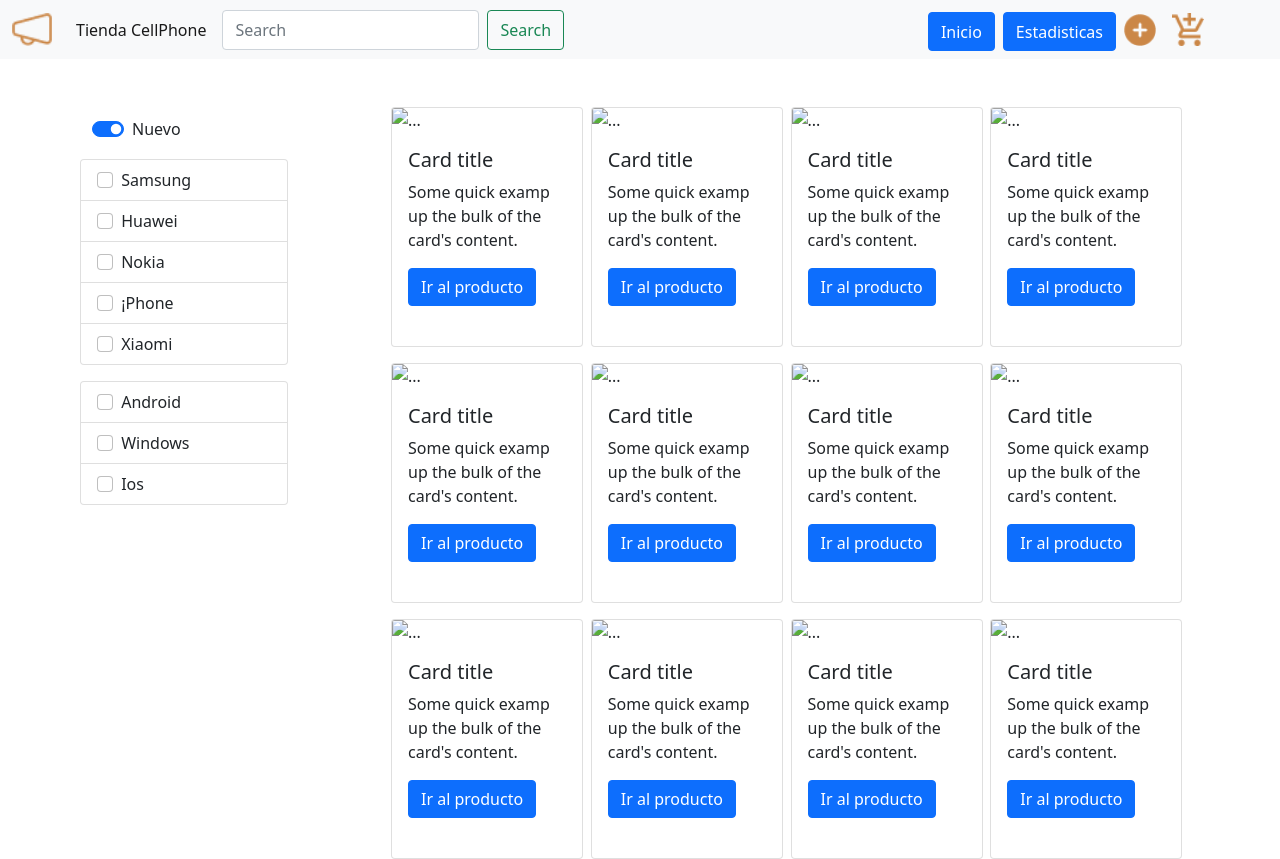
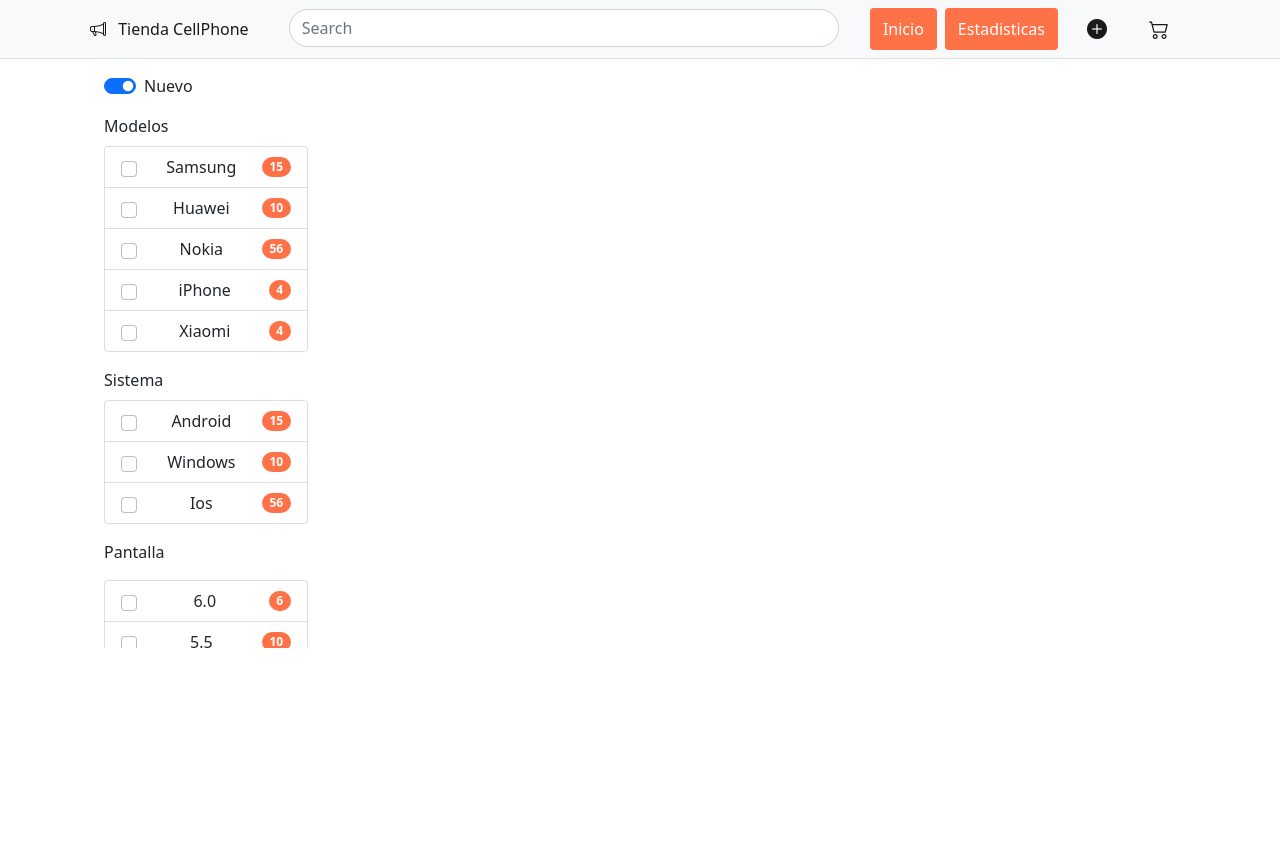
Before and after one commit to diego0043/FPI-CellPhoneStore, a plain HTML site: page index.html in a window 1280 px wide. After the commit the page ends 800 px from the top, so only its background shows below. Drawn offline with nearby package versions, Linux system fonts and the light colour scheme.

Commit message:
maquetacion

```diff
--- a/css/main.css
+++ /dev/null
@@ -1,3 +0,0 @@
-.titulo{
-    color: #CB8747,
-}
--- /dev/null
+++ b/css/styles.css
@@ -0,0 +1,49 @@
+
+.lateral-bar{
+  overflow-x: hidden;
+  overflow-y: auto;
+  height: 75vh;
+  border: 0px;
+  padding: 10px;
+  border-radius: 10px;
+  position: fixed;
+  width: 17rem;
+}
+
+.bg-01{
+  background-color: #FF7146  !important;
+}
+
+.bg-02{
+  background-color: #E2DBD7  !important;
+}
+
+.bg-03{
+  background-color: #FFFFFF   !important;
+}
+
+.bg-04{
+  background-color: #0B6873  !important;
+}
+
+
+
+@media (min-width: 992px) {
+  .input-bar  input {
+    width: 550px !important;
+  }
+ }
+
+ @media (min-width:992px){
+   .card-size div {
+      height:15.5rem !important;
+      width: 12rem !important;
+   }
+ }
+
+ @media (min-width: 576px) {
+  .card-size div {
+    height:15rem !important;
+    width: 10rem !important;
+ }
+ }
--- a/index.html
+++ b/index.html
@@ -4,282 +4,161 @@
 <head>
   <meta charset="UTF-8" />
   <meta http-equiv="X-UA-Compatible" content="IE=edge" />
-  <meta name="viewport" content="width=device-width, initial-scale=1.0" />
-  <title>CellPhone Ebay</title>
+  <meta name="viewport" content="width=device-width, initial-scale=1.0, user-scalable=no" />
+  <!-- cdn de bootstrap -->
   <link href="https://cdn.jsdelivr.net/npm/bootstrap@5.1.1/dist/css/bootstrap.min.css" rel="stylesheet"
     integrity="sha384-F3w7mX95PdgyTmZZMECAngseQB83DfGTowi0iMjiWaeVhAn4FJkqJByhZMI3AhiU" crossorigin="anonymous" />
-  <link rel="stylesheet" href="css/main.css">
+  <!-- iconos de bootstrap -->
+  <link rel="stylesheet" href="https://cdn.jsdelivr.net/npm/bootstrap-icons@1.5.0/font/bootstrap-icons.css">
+  <!-- hoja de estilos custom -->
+  <link rel="stylesheet" href="css/styles.css">
+
+  <title>Tienda CellPhone</title>
 </head>
 
 <body>
 
   <!-- navbar-->
-  <nav class="navbar navbar-expand-lg navbar-light bg-light d-fixed">
-    <div class="container-fluid">
-      <a class="navbar-brand" href="#">
-        <img src="assets/Group.png" alt="" width="40">
-      </a>
-      <button class="navbar-toggler" type="button" data-bs-toggle="collapse" data-bs-target="#navbarSupportedContent"
-        aria-controls="navbarSupportedContent" aria-expanded="false" aria-label="Toggle navigation">
-        <span class="navbar-toggler-icon"></span>
-      </button>
-      <div class="collapse navbar-collapse" id="navbarSupportedContent">
+  <header>
+    <nav class="navbar navbar-expand-lg navbar-light bg-light fixed-top border-bottom">
+      <div class="container">
+
+        <button class="navbar-toggler" type="button" data-bs-toggle="collapse" data-bs-target="#navbarSupportedContent"
+          aria-controls="navbarSupportedContent" aria-expanded="false" aria-label="Toggle navigation">
+          <span class="navbar-toggler-icon"></span>
+        </button>
         <ul class="navbar-nav me-auto mb-2 mb-lg-0">
           <li class="nav-item">
-            <a class="nav-link active titulo me-2" aria-current="page" href="#">Tienda CellPhone</a>
+            <a class="nav-link active d-none d-sm-none d-md-none d-lg-block me-2" aria-current="page" href="#">
+              <i class="bi bi-megaphone me-2"></i>
+              Tienda CellPhone
+            </a>
           </li>
-          <form class="d-flex">
-            <input class="form-control me-2" type="search" placeholder="Search" aria-label="Search" />
-            <button class="btn btn-outline-success" type="submit">
-              Search
-            </button>
-          </form>
+          <li class="input-bar nav-item">
+            <form class="d-flex">
+              <input class="form-control rounded-pill search ms-4" type="search" placeholder="Search"
+                aria-label="Search" />
+            </form>
+          </li>
         </ul>
-        <ul class="navbar-nav">
-          <button type="submit" class="btn btn-primary me-2 mt-1">Inicio</button>
-          <button type="submit" class="btn btn-primary me-2 mt-1">Estadisticas</button>
-          <a class="navbar-brand" href="#">
-            <img src="assets/agregar.png" alt="" width="32">
-          </a>
-          <a class="navbar-brand" href="#">
-            <img src="assets/Vector.png" alt="" width="32" class="me-5">
-          </a>
-        </ul>
+        <div class="collapse navbar-collapse" id="navbarSupportedContent">
+          <ul class="navbar-nav me-auto mb-2 mb-lg-0">
+            <li class="nav-item  .d-sm-block  d-lg-none">
+              <a class="nav-link active  me-2" aria-current="page" href="#">
+                <i class="bi bi-megaphone me-2"></i>
+                Tienda CellPhone
+              </a>
+            </li>
+          </ul>
+          <ul class="navbar-nav">
+            <button type="submit" class="btn bg-01 text-white me-2 ">Inicio</button>
+            <button type="submit" class="btn bg-01 text-white me-3 ">Estadisticas</button>
+            <a class="navbar-brand btn" href="#">
+              <i class="bi bi-plus-circle-fill"></i>
+            </a>
+            <a class="navbar-brand btn" href="#">
+              <i class="bi bi-cart2"></i>
+            </a>
+          </ul>
+        </div>
+      </div>
+    </nav>
+  </header>
+  <!-- fin de barra de navigation -->
 
-      </div>
-    </div>
-  </nav>
+  <div class="container mt-4">
+    <div class="row">
+      <!-- left menu-->
+      <div class="col-lg-3 d-xl-block d-md-none d-sm-none d-lg-block d-none mt-4 overflow-auto lateral-bar" >
+        <div class="container">
 
-  <div class="container mt-5">
-    <div class="row">
-
-      <div class="col-3 ">
-        <div class="container-fluid row" style="overflow-x: hidden; overflow-y: auto; height: 25em; border: 0px; padding: 10px; border-radius: 10px; position: fixed; width: 15rem;">
-          <div class="col-12 m-0">
-            <div class="form-check form-switch ">
-              <label class="form-check-label" for="flexSwitchCheckChecked">Nuevo</label>
-              <input class="form-check-input" type="checkbox" id="flexSwitchCheckChecked" checked>
-            </div>
+          <!-- switch -->
+          <div class="form-check form-switch mb-2 mt-3">
+            <label class="form-check-label" for="flexSwitchCheckChecked">Nuevo</label>
+            <input class="form-check-input" type="checkbox" id="flexSwitchCheckChecked" checked>
           </div>
 
-          <ul class="list-group mt-3">
-            <li class="list-group-item">
+          <!-- left menu lists-->
+
+          <!-- model list-->
+          <label class="mt-2 mb-2" for="brand">Modelos</label>
+          <ul class="list-group" id="brand">
+            <li class="list-group-item d-flex justify-content-between align-items-center">
               <input class="form-check-input me-1" type="checkbox" value="" aria-label="...">
               Samsung
+              <span class="badge bg-01 rounded-pill">15</span>
             </li>
-            <li class="list-group-item">
+            <li class="list-group-item d-flex justify-content-between align-items-center">
               <input class="form-check-input me-1" type="checkbox" value="" aria-label="...">
               Huawei
+              <span class="badge bg-01 rounded-pill">10</span>
             </li>
-            <li class="list-group-item">
+            <li class="list-group-item d-flex justify-content-between align-items-center">
               <input class="form-check-input me-1" type="checkbox" value="" aria-label="...">
               Nokia
+              <span class="badge bg-01 rounded-pill">56</span>
             </li>
-            <li class="list-group-item">
+            <li class="list-group-item d-flex justify-content-between align-items-center">
               <input class="form-check-input me-1" type="checkbox" value="" aria-label="...">
-              ¡Phone
+              iPhone
+              <span class="badge bg-01 rounded-pill">4</span>
             </li>
-            <li class="list-group-item">
+            <li class="list-group-item d-flex justify-content-between align-items-center">
               <input class="form-check-input me-1" type="checkbox" value="" aria-label="...">
               Xiaomi
+              <span class="badge bg-01 rounded-pill">4</span>
             </li>
           </ul>
 
-          <ul class="list-group mt-3">
-            <li class="list-group-item">
+          <!-- system list-->
+          <label class="mt-3 mb-2" for="system">Sistema</label>
+          <ul class="list-group" id="system">
+            <li class="list-group-item d-flex justify-content-between align-items-center">
               <input class="form-check-input me-1" type="checkbox" value="" aria-label="...">
               Android
+              <span class="badge bg-01 rounded-pill">15</span>
             </li>
-            <li class="list-group-item">
+            <li class="list-group-item d-flex justify-content-between align-items-center">
               <input class="form-check-input me-1" type="checkbox" value="" aria-label="...">
               Windows
+              <span class="badge bg-01 rounded-pill">10</span>
             </li>
-            <li class="list-group-item">
+            <li class="list-group-item d-flex justify-content-between align-items-center">
               <input class="form-check-input me-1" type="checkbox" value="" aria-label="...">
               Ios
+              <span class="badge bg-01 rounded-pill">56</span>
             </li>
           </ul>
 
-          <ul class="list-group mt-3">
-            <li class="list-group-item">
+          <!-- screen list-->
+          <label class="mt-3 mb-3" for="screen">Pantalla</label>
+          <ul class="list-group mb-3" id="screen">
+            <li class="list-group-item d-flex justify-content-between align-items-center">
               <input class="form-check-input me-1" type="checkbox" value="" aria-label="...">
               6.0
+              <span class="badge bg-01 rounded-pill">6</span>
             </li>
-            <li class="list-group-item">
+            <li class="list-group-item d-flex justify-content-between align-items-center">
               <input class="form-check-input me-1" type="checkbox" value="" aria-label="...">
               5.5
+              <span class="badge bg-01 rounded-pill">10</span>
             </li>
-            <li class="list-group-item">
+            <li class="list-group-item d-flex justify-content-between align-items-center">
               <input class="form-check-input me-1" type="checkbox" value="" aria-label="...">
               5
+              <span class="badge bg-01 rounded-pill">5</span>
             </li>
           </ul>
-        </div>
-      </div>
 
-      <div class="col-9">
-        <div class="container" style="height: 25em;">
-          <div class="row row-cols-2 row-cols-lg-4 g-2 g-lg-3">
-            <!--card 1-->
-            <div class="col-3">
-              <div class="card" style="width: 12rem; height: 15rem;">
-                <img src="..." class="card-img-top" alt="...">
-                <div class="card-body">
-                  <h5 class="card-title">Card title</h5>
-                  <p class="card-text">Some quick examp up the bulk of the card's content.</p>
-                  <a href="#" class="btn btn-primary">Ir al producto</a>
-                </div>
-              </div>
-            </div>
-
-            <!--card 2-->
-            <div class="col-3">
-              <div class="card" style="width: 12rem; height: 15rem;">
-                <img src="..." class="card-img-top" alt="...">
-                <div class="card-body">
-                  <h5 class="card-title">Card title</h5>
-                  <p class="card-text">Some quick examp up the bulk of the card's content.</p>
-                  <a href="#" class="btn btn-primary">Ir al producto</a>
-                </div>
-              </div>
-            </div>
-
-
-            <!--card 3-->
-            <div class="col-3">
-              <div class="card" style="width: 12rem; height: 15rem;">
-                <img src="..." class="card-img-top" alt="...">
-                <div class="card-body">
-                  <h5 class="card-title">Card title</h5>
-                  <p class="card-text">Some quick examp up the bulk of the card's content.</p>
-                  <a href="#" class="btn btn-primary">Ir al producto</a>
-                </div>
-              </div>
-            </div>
-
-
-            <!--card 4-->
-            <div class="col-3">
-              <div class="card" style="width: 12rem; height: 15rem;">
-                <img src="..." class="card-img-top" alt="...">
-                <div class="card-body">
-                  <h5 class="card-title">Card title</h5>
-                  <p class="card-text">Some quick examp up the bulk of the card's content.</p>
-                  <a href="#" class="btn btn-primary">Ir al producto</a>
-                </div>
-              </div>
-            </div>
-
-
-            <!--card 5-->
-            <div class="col-3">
-              <div class="card" style="width: 12rem; height: 15rem;">
-                <img src="..." class="card-img-top" alt="...">
-                <div class="card-body">
-                  <h5 class="card-title">Card title</h5>
-                  <p class="card-text">Some quick examp up the bulk of the card's content.</p>
-                  <a href="#" class="btn btn-primary">Ir al producto</a>
-                </div>
-              </div>
-            </div>
-
-
-            <!--card 6-->
-            <div class="col-3">
-              <div class="card" style="width: 12rem; height: 15rem;">
-                <img src="..." class="card-img-top" alt="...">
-                <div class="card-body">
-                  <h5 class="card-title">Card title</h5>
-                  <p class="card-text">Some quick examp up the bulk of the card's content.</p>
-                  <a href="#" class="btn btn-primary">Ir al producto</a>
-                </div>
-              </div>
-            </div>
-
-
-            <!--card 7-->
-            <div class="col-3">
-              <div class="card" style="width: 12rem; height: 15rem;">
-                <img src="..." class="card-img-top" alt="...">
-                <div class="card-body">
-                  <h5 class="card-title">Card title</h5>
-                  <p class="card-text">Some quick examp up the bulk of the card's content.</p>
-                  <a href="#" class="btn btn-primary">Ir al producto</a>
-                </div>
-              </div>
-            </div>
-
-
-            <!--card 8-->
-            <div class="col-3">
-              <div class="card" style="width: 12rem; height: 15rem;">
-                <img src="..." class="card-img-top" alt="...">
-                <div class="card-body">
-                  <h5 class="card-title">Card title</h5>
-                  <p class="card-text">Some quick examp up the bulk of the card's content.</p>
-                  <a href="#" class="btn btn-primary">Ir al producto</a>
-                </div>
-              </div>
-            </div>
-
-            <!--card 5-->
-            <div class="col-3">
-              <div class="card" style="width: 12rem; height: 15rem;">
-                <img src="..." class="card-img-top" alt="...">
-                <div class="card-body">
-                  <h5 class="card-title">Card title</h5>
-                  <p class="card-text">Some quick examp up the bulk of the card's content.</p>
-                  <a href="#" class="btn btn-primary">Ir al producto</a>
-                </div>
-              </div>
-            </div>
-
-
-            <!--card 6-->
-            <div class="col-3">
-              <div class="card" style="width: 12rem; height: 15rem;">
-                <img src="..." class="card-img-top" alt="...">
-                <div class="card-body">
-                  <h5 class="card-title">Card title</h5>
-                  <p class="card-text">Some quick examp up the bulk of the card's content.</p>
-                  <a href="#" class="btn btn-primary">Ir al producto</a>
-                </div>
-              </div>
-            </div>
-
-
-            <!--card 7-->
-            <div class="col-3">
-              <div class="card" style="width: 12rem; height: 15rem;">
-                <img src="..." class="card-img-top" alt="...">
-                <div class="card-body">
-                  <h5 class="card-title">Card title</h5>
-                  <p class="card-text">Some quick examp up the bulk of the card's content.</p>
-                  <a href="#" class="btn btn-primary">Ir al producto</a>
-                </div>
-              </div>
-            </div>
-
-
-            <!--card 8-->
-            <div class="col-3">
-              <div class="card" style="width: 12rem; height: 15rem;">
-                <img src="..." class="card-img-top" alt="...">
-                <div class="card-body">
-                  <h5 class="card-title">Card title</h5>
-                  <p class="card-text">Some quick examp up the bulk of the card's content.</p>
-                  <a href="#" class="btn btn-primary">Ir al producto</a>
-                </div>
-              </div>
-            </div>
-
-
-          </div>
         </div>
       </div>
     </div>
   </div>
 
+
+
+
+  <!-- cdn de bootstrap -->
   <script src="https://cdn.jsdelivr.net/npm/bootstrap@5.1.1/dist/js/bootstrap.bundle.min.js"
     integrity="sha384-/bQdsTh/da6pkI1MST/rWKFNjaCP5gBSY4sEBT38Q/9RBh9AH40zEOg7Hlq2THRZ"
     crossorigin="anonymous"></script>
```
Also changed, not shown: assets/Group.png (deleted), assets/Vector.png (deleted), assets/agregar.png (deleted).
